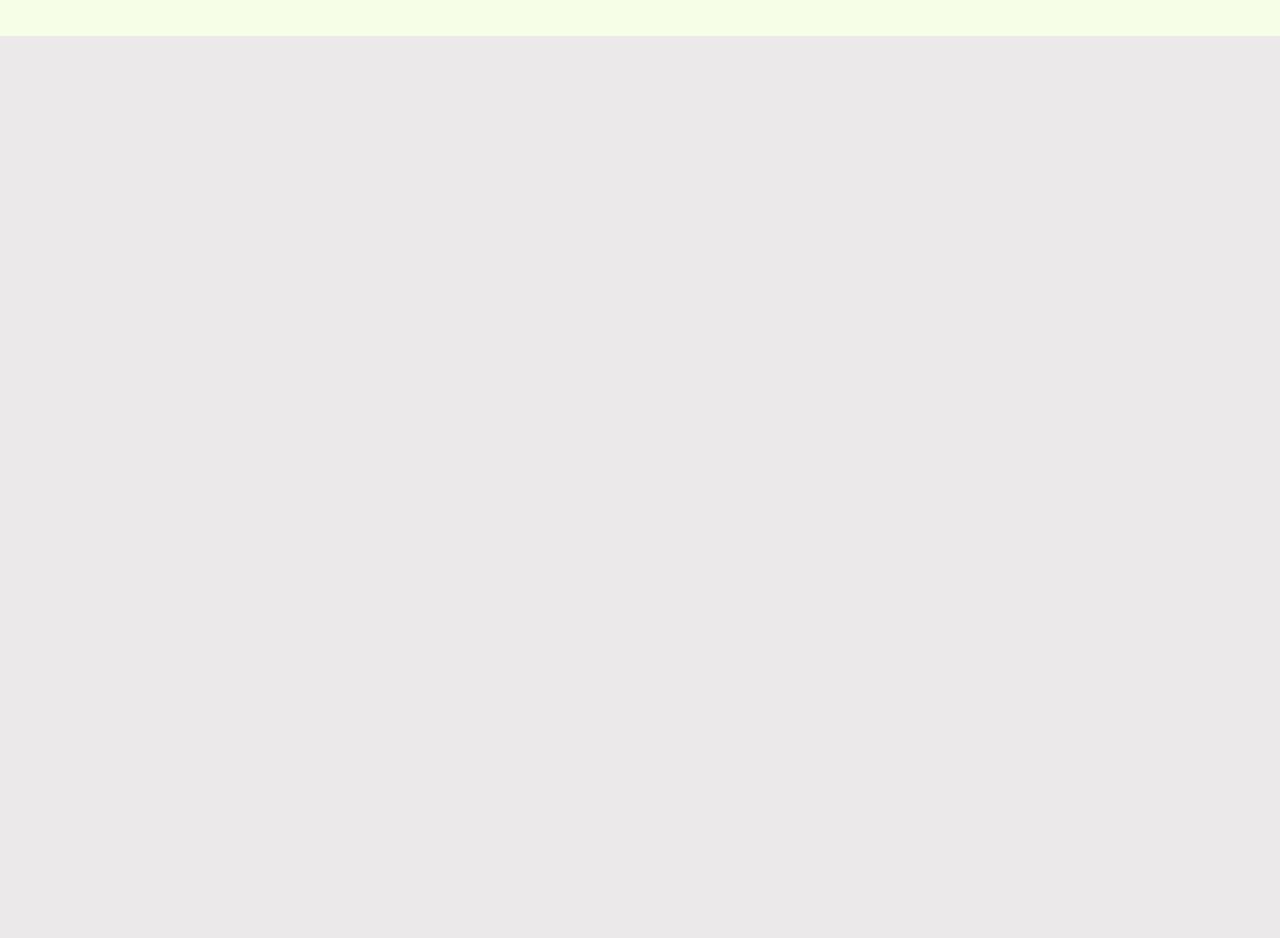
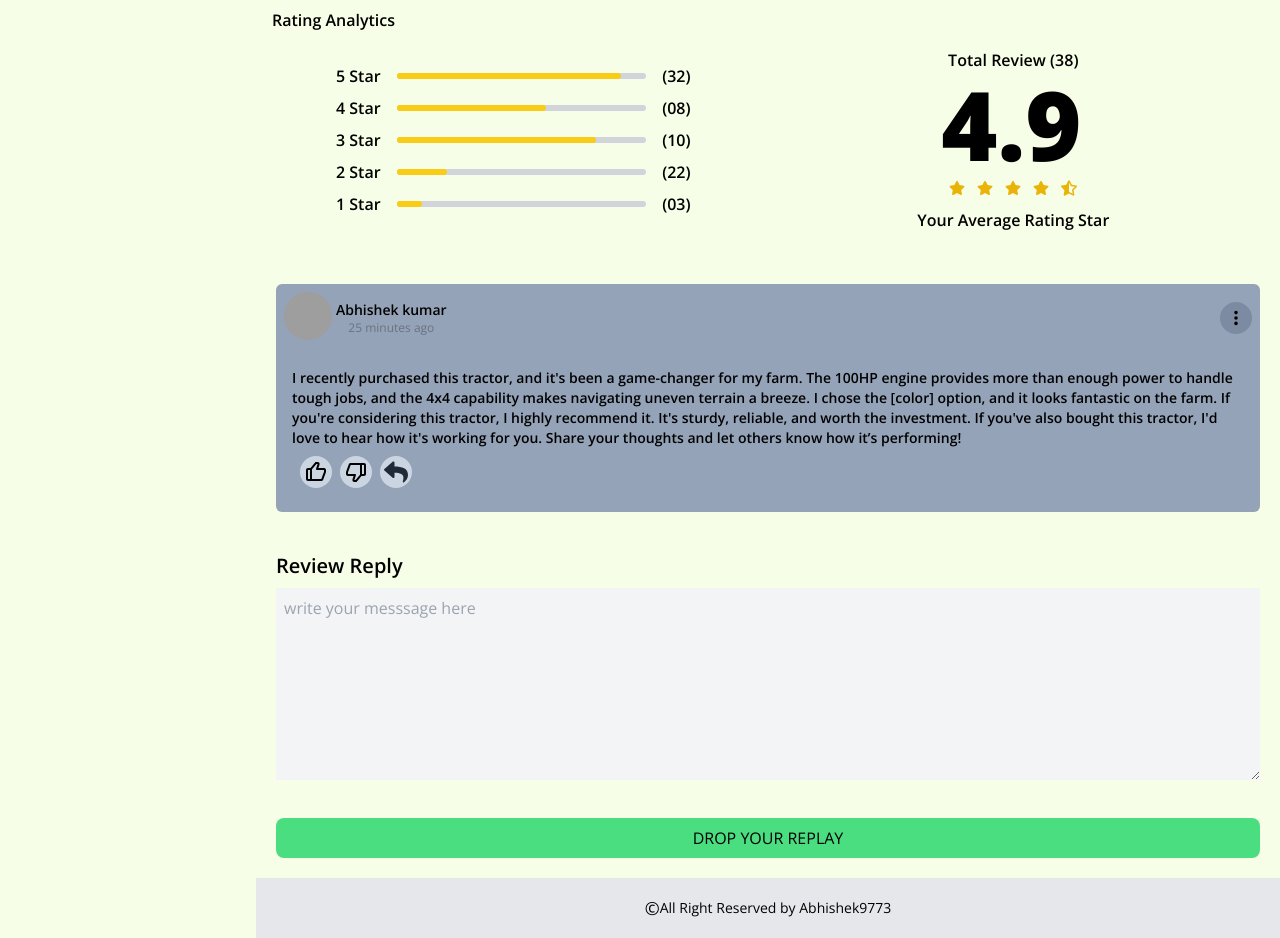
Before and after one commit to abhishek9773/Farmhub-dashboard, a React (Vite) app: page /product/details in a window 1280 px wide. Shown: the part 880-1818 px from the top of the page. Before the commit the page ends 916 px from the top, so only its background shows below. Built offline with nearby package versions, Linux system fonts and the light colour scheme; grey boxes are pictures that could not be loaded.

Commit message:
feat: Complete project details page

```diff
--- a/src/components/Header/index.jsx
+++ b/src/components/Header/index.jsx
@@ -47,6 +47,7 @@ const Header = () => {
       </div>
       <div className="">
         <div className="flex gap-4 items-center justify-between">
+          <div className=" hidden sm:block">
             <div className="bg-gray-300/30 hover:bg-blue-300/30 rounded-full w-[36px] h-[36px] flex items-center justify-center relative">
               <motion.div
                 whileTap={{ scale: 0.8 }}
@@ -59,6 +60,7 @@ const Header = () => {
                   <MdOutlineWbSunny className="text-xl hover:text-blue-500 font-bold" />
                 )}
               </motion.div>
+            </div>
           </div>
 
           <div className="hidden lg:block">
--- a/src/components/ProgressBar/index.jsx
+++ b/src/components/ProgressBar/index.jsx
@@ -5,9 +5,9 @@ import React from "react";
 const ProgressBar = ({ progress }) => {
   console.log(progress);
   return (
-    <div className="w-full bg-gray-300 rounded-full h-2">
+    <div className="w-full bg-gray-300 rounded-full h-[6px]">
       <div
-        className="bg-yellow-400 h-2 rounded-full"
+        className="bg-yellow-400 h-[6px] rounded-full"
         style={{ width: `${progress}%` }}
       ></div>
     </div>
--- /dev/null
+++ b/src/components/Rating/index.jsx
@@ -0,0 +1,19 @@
+import clsx from "clsx";
+import { FaStar, FaStarHalfAlt, FaRegStar } from "react-icons/fa";
+
+const StarRating = ({ rating, className }) => {
+  const stars = Array(5)
+    .fill(0)
+    .map((_, index) => {
+      const starRating = rating - index;
+      if (starRating >= 1)
+        return <FaStar key={index} className="text-yellow-500" />;
+      if (starRating >= 0.5)
+        return <FaStarHalfAlt key={index} className="text-yellow-500" />;
+      return <FaRegStar key={index} className="text-yellow-500" />;
+    });
+
+  return <div className={`${clsx("flex", className)}`}>{stars}</div>;
+};
+
+export default StarRating;
--- /dev/null
+++ b/src/components/messages/index.jsx
@@ -0,0 +1,68 @@
+import React from "react";
+import { BiLike } from "react-icons/bi";
+import { FaReply } from "react-icons/fa";
+import { HiDotsVertical } from "react-icons/hi";
+
+const Messages = () => {
+  return (
+    <div className="p-5">
+      <div className="flex items-center justify-between bg-slate-400 p-2 rounded-t-md">
+        <div className="flex gap-1">
+          <img
+            src="https://i.postimg.cc/7hVw6Ms2/profile.png"
+            className="w-12 h-12 rounded-full object-cover"
+            alt="profile"
+          />
+          <div className="flex flex-col justify-start items-center py-2 text-sm">
+            <p className="font-semibold">Abhishek kumar</p>
+            <p className="text-xs text-gray-500 ">25 minutes ago</p>
+          </div>
+        </div>
+        <div>
+          {" "}
+          <div className="right-0 w-8 h-8 flex items-center justify-center rounded-full bg-slate-500/50 bottom-0 hover:bg-slate-300 cursor-pointer">
+            <HiDotsVertical className="text-lg " />
+          </div>
+        </div>
+      </div>
+      <div className="p-4 bg-slate-400 rounded-b-md ">
+        {" "}
+        <p className="text-sm font-semibold">
+          I recently purchased this tractor, and it's been a game-changer for my
+          farm. The 100HP engine provides more than enough power to handle tough
+          jobs, and the 4x4 capability makes navigating uneven terrain a breeze.
+          I chose the [color] option, and it looks fantastic on the farm. If
+          you're considering this tractor, I highly recommend it. It's sturdy,
+          reliable, and worth the investment. If you've also bought this
+          tractor, I'd love to hear how it's working for you. Share your
+          thoughts and let others know how it’s performing!
+        </p>
+        <div className="flex gap-2 p-2 items-center justify-start text-2xl">
+          <div className="p-1 rounded-full bg-slate-300 cursor-pointer hover:bg-lime-100">
+            <BiLike className="rotate " />
+          </div>
+          <div className="p-1 rounded-full bg-slate-300 cursor-pointer hover:bg-lime-100">
+            <BiLike className="rotate-180" />
+          </div>
+          <div className="p-1 rounded-full bg-slate-300 cursor-pointer hover:bg-lime-100">
+            {" "}
+            <FaReply className="text-gray-800 " />
+          </div>
+        </div>
+      </div>
+      {/* Review Replay */}
+      <div className="py-8">
+        <p className="font-semibold text-xl py-2">Review Reply</p>
+        <textarea
+          className="w-full h-48 overflow-y-auto p-2 bg-gray-100"
+          placeholder="write your messsage here "
+        />
+      </div>
+      <div className="flex items-center justify-center bg-green-400 p-2 rounded-lg">
+        <button className="uppercase"> drop your replay</button>
+      </div>
+    </div>
+  );
+};
+
+export default Messages;
--- a/src/pages/ProductDetails/index.jsx
+++ b/src/pages/ProductDetails/index.jsx
@@ -2,6 +2,8 @@ import React from "react";
 import { Link } from "react-router-dom";
 import Slider from "react-slick";
 import ProgressBar from "../../components/ProgressBar";
+import StarRating from "../../components/Rating";
+import Messages from "../../components/messages";
 
 const ProductDetails = () => {
   const settings = {
@@ -21,7 +23,7 @@ const ProductDetails = () => {
     arrows: false,
   };
   return (
-    <div className="py-[60px] p-2 min-w-screen min-h-screen">
+    <div className="py-[60px]  min-w-screen min-h-screen relative">
       <div className="text-black flex items-center justify-between bg-slate-400 p-4 my-8 font-semibold">
         <p className="text-2xl">Product view</p>
         <p>
@@ -36,6 +38,7 @@ const ProductDetails = () => {
           </span>
         </p>
       </div>
+      {/* product image and details */}
       <div className="flex flex-col md:flex-row justify-start gap-1 ">
         <div className="w-full md:w-4/12 h-full p-4">
           <p className="text-md font-semibold p-1">Product Gallery</p>
@@ -95,7 +98,8 @@ const ProductDetails = () => {
             {/* Additional thumbnails */}
           </Slider>
         </div>
-        <div className="w-full md:w-8/12">
+        {/* product details */}
+        <div className="w-full md:w-8/12 px-4 p-2">
           <p className="text-md font-semibold mb-4">Product Details</p>
           <h2 className="text-2xl font-bold text-gray-800 mb-4">
             Heavy-Duty Farm Tractor 4x4, 100HP Engine, Agricultural Equipment
@@ -162,6 +166,7 @@ const ProductDetails = () => {
           </div>
         </div>
       </div>
+      {/* product description */}
       <div>
         <div className="p-4">
           <p className="font-semibold  mt-4 mb-2">Porduct Description</p>
@@ -183,6 +188,55 @@ const ProductDetails = () => {
         </div>
       </div>
       {/* Rating for Product  */}
+      <div className="p-4">
+        <p className="font-semibold ">Rating Analytics</p>
+        <div className="flex flex-col md:flex-row gap-2 items-center justify-center ">
+          <div className="w-full px-16 py-8 flex flex-col gap-2 font-semibold">
+            <div className="flex gap-4 items-center justify-between">
+              <p className=" whitespace-nowrap">5 Star</p>{" "}
+              <ProgressBar progress="90" />
+              <p>(32)</p>
+            </div>
+            <div className="flex gap-4 items-center justify-between">
+              <p className=" whitespace-nowrap">4 Star</p>{" "}
+              <ProgressBar progress="60" />
+              <p>(08)</p>
+            </div>
+            <div className="flex gap-4 items-center justify-between">
+              <p className=" whitespace-nowrap">3 Star</p>{" "}
+              <ProgressBar progress="80" />
+              <p>(10)</p>
+            </div>
+            <div className="flex gap-4 items-center justify-between">
+              <p className=" whitespace-nowrap">2 Star</p>{" "}
+              <ProgressBar progress="20" />
+              <p>(22)</p>
+            </div>
+            <div className="flex gap-4 items-center justify-between">
+              <p className=" whitespace-nowrap">1 Star</p>{" "}
+              <ProgressBar progress="10" />
+              <p>(03)</p>
+            </div>
+          </div>
+          <div className="w-full flex flex-col items-center justify-center px-20 py-4">
+            <p className="font-semibold">Total Review (38)</p>
+            <div className=" p-1">
+              <p className="text-8xl  font-extrabold">4.9</p>
+              <StarRating rating={4.9} className="gap-3 text-center p-2" />
+            </div>
+            <p className="font-semibold ">Your Average Rating Star</p>
+          </div>
+        </div>
+      </div>
+      {/* customer reviews message */}
+      <div>
+        <Messages />
+      </div>
+      <div className="absolute bottom-0 bg-gray-200 w-full p-4 font-normal">
+        <p className="text-center flex items-center justify-center text-sm">
+          <span className="text-lg">© </span> All Right Reserved by Abhishek9773
+        </p>
+      </div>
     </div>
   );
 };
```
Lines whose indentation alone changed are shown as unchanged.
